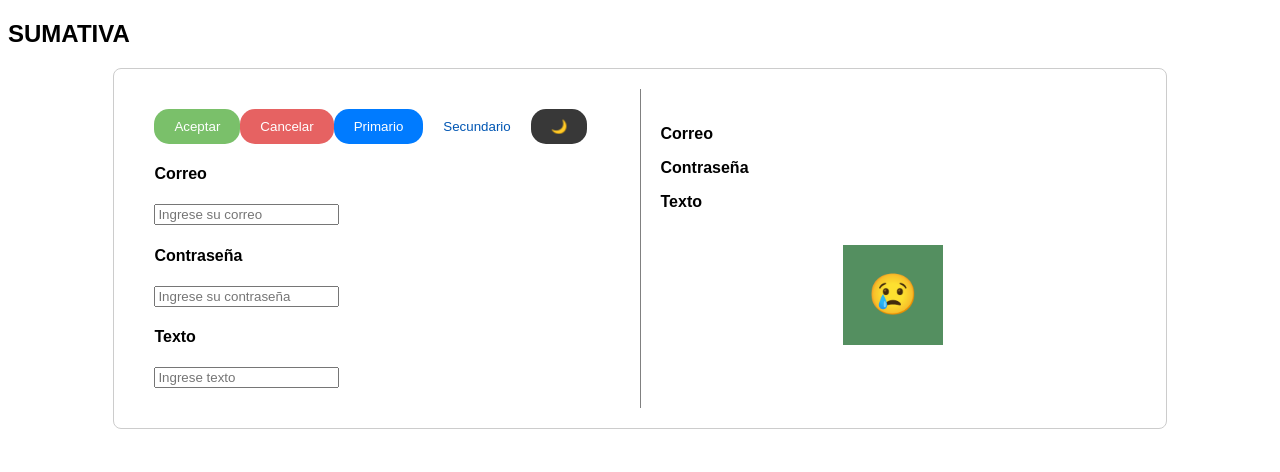
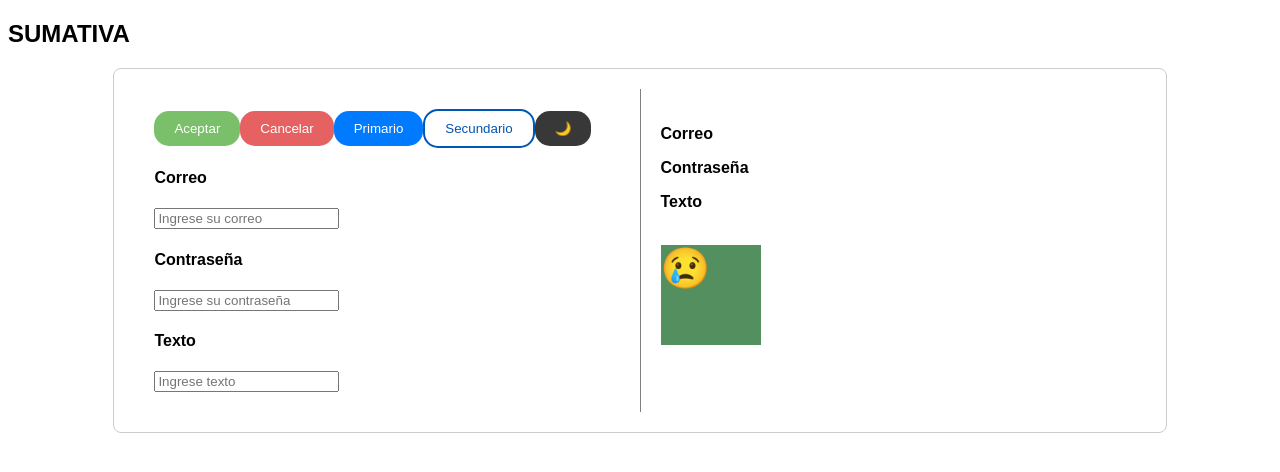
Before and after one commit to ricardoo-gif7/sumativarups1, an Angular app: page / in a window 1280 px wide. Shown: the top 472 px of the page. Built offline with nearby package versions, Linux system fonts and the light colour scheme.

Commit message:
first commit

```diff
--- a/src/app/Components/botonsecundario/botonsecundario.component.css
+++ b/src/app/Components/botonsecundario/botonsecundario.component.css
@@ -3,7 +3,8 @@ button {
     background-color: #ffffff;
     color: #0056b3;
     border-color: #0056b3;
-    border: 20px;
+    border-style: solid;
+    border-width: 2px;
     padding: 10px 20px;
     border-radius: 15px;
     cursor: pointer;
--- a/src/app/Components/botonsecundario/botonsecundario.component.ts
+++ b/src/app/Components/botonsecundario/botonsecundario.component.ts
@@ -7,9 +7,9 @@ import { Component, Output, EventEmitter } from '@angular/core';
   styleUrls: ['./botonsecundario.component.css']
 })
 export class BotonsecundarioComponent {
-  @Output() shapeChange = new EventEmitter<void>(); // Define el evento shapeChange
+  @Output() faceToggle = new EventEmitter<void>(); // Evento para alternar la carita
 
   onClick() {
-    this.shapeChange.emit(); // Emite el evento shapeChange al hacer clic
+    this.faceToggle.emit(); // Emitir evento al hacer clic
   }
 }
--- a/src/app/Components/output-view/output-view.component.css
+++ b/src/app/Components/output-view/output-view.component.css
@@ -41,14 +41,6 @@
   background-color: rgb(84, 143, 96);
 }
 
-.diamond {
-  width: 0;
-  height: 0;
-  border-left: 50px solid transparent;
-  border-right: 50px solid transparent;
-  border-bottom: 100px solid rgb(84, 143, 96);
-  transform: rotate(45deg);
-}
 
 .happy {
   font-size: 40px;
--- a/src/app/Components/output-view/output-view.component.html
+++ b/src/app/Components/output-view/output-view.component.html
@@ -4,7 +4,7 @@
 
   <p><strong>Texto</strong> <br> {{ text }}</p>
   <br>
-  <div [ngClass]="{'rotate': isRotated, 'red': isRed, 'small': isSmall, shape, 'happy': happyFace, 'sad': !happyFace  }" class="square">
-    <span *ngIf="happyFace" class="face">😊</span>
-    <span *ngIf="!happyFace && !isSmall" class="face">😢</span>
+  <div [ngClass]="shape" [class.happy]="happyFace" [class.sad]="!happyFace">
+    <span *ngIf="happyFace">😊</span>
+    <span *ngIf="!happyFace">😢</span>
   </div>
--- a/src/app/Components/output-view/output-view.component.ts
+++ b/src/app/Components/output-view/output-view.component.ts
@@ -1,4 +1,3 @@
-// src/app/Components/output-view/output-view.component.ts
 import { Component, Input } from '@angular/core';
 import { CommonModule } from '@angular/common';
 
@@ -17,7 +16,7 @@ export class OutputViewComponent {
   isRotated = false;
   isRed = false;
   isSmall = false;
-  happyFace = false;
+  happyFace = false; // Inicialmente la carita es feliz
   shape = 'square'; // Forma inicial
 
   rotate() {
@@ -36,20 +35,13 @@ export class OutputViewComponent {
     }, 500);
   }
 
-  // Método para cambiar la forma
   changeShape() {
-    const shapes = ['square', 'circle', 'triangle', 'diamond'];
+    const shapes = ['square', 'circle', 'triangle'];
     const currentIndex = shapes.indexOf(this.shape);
     this.shape = shapes[(currentIndex + 1) % shapes.length];
   }
 
-  // Método para alternar la carita
   toggleFace() {
     this.happyFace = !this.happyFace; // Alternar estado de la carita
   }
-
-  // Método para activar el modo oscuro
-  toggleDarkMode() {
-    document.body.classList.toggle('dark-mode');
-  }
 }
--- a/src/app/Components/sumativa-view/sumativa-view.component.html
+++ b/src/app/Components/sumativa-view/sumativa-view.component.html
@@ -4,13 +4,11 @@
 <div class="card">
   <div class="card-body">
     <div class="left-column">
-
-      <app-botonaceptar (acceptClick)="outputView.rotate()"></app-botonaceptar>
-      <app-botoncancelar (cancelClick)="outputView.reset()"></app-botoncancelar>
-      <app-botonprimario (shapeChange)="outputView.changeShape()"></app-botonprimario>
-      <app-botonsecundario (shapeChange)="outputView.changeShape()"></app-botonsecundario>
+      <app-botonaceptar (acceptClick)="onAcceptClick()"></app-botonaceptar>
+      <app-botoncancelar (cancelClick)="onCancelClick()"></app-botoncancelar>
+      <app-botonprimario (shapeChange)="onShapeChange()"></app-botonprimario>
+      <app-botonsecundario (faceToggle)="onFaceToggle()"></app-botonsecundario>
       <app-botonmodooscuro (darkModeToggle)="toggleDarkMode()"></app-botonmodooscuro>
-
       <div class="input-group">
         <h4 class="correo">Correo</h4>
         <app-email [(value)]="email" (valueChange)="onEmailChange($event)"></app-email>
@@ -24,7 +22,8 @@
       </div>
     </div>
     <div class="right-column">
-      <app-output-view #outputView [email]="email" [password]="password" [text]="text"></app-output-view>
+      <app-output-view #outputView [email]="email"  [password]="password"
+      [text]="text"></app-output-view>
     </div>
   </div>
 </div>
--- a/src/styles.css
+++ b/src/styles.css
@@ -7,7 +7,12 @@ body.dark-mode {
   background-color: #333;
   color: #fff;
 }
+body.dark-mode {
+  background-color: #121212; /* Fondo oscuro */
+  color: #ffffff; /* Texto claro */
+}
 
+/* Asegúrate de que otros elementos también tengan estilos para modo oscuro */
 body{
   font-family: Arial, Helvetica, sans-serif;
 }
```
Also changed, not shown: src/app/Components/sumativa-view/sumativa-view.component.ts (line endings or trailing spaces).
